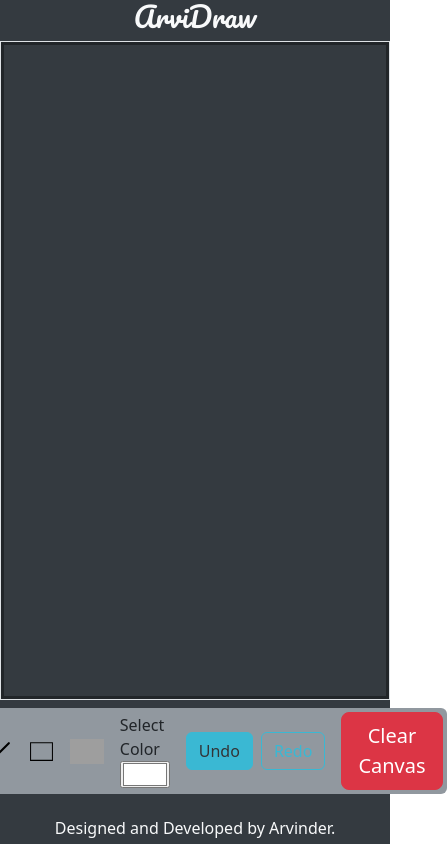
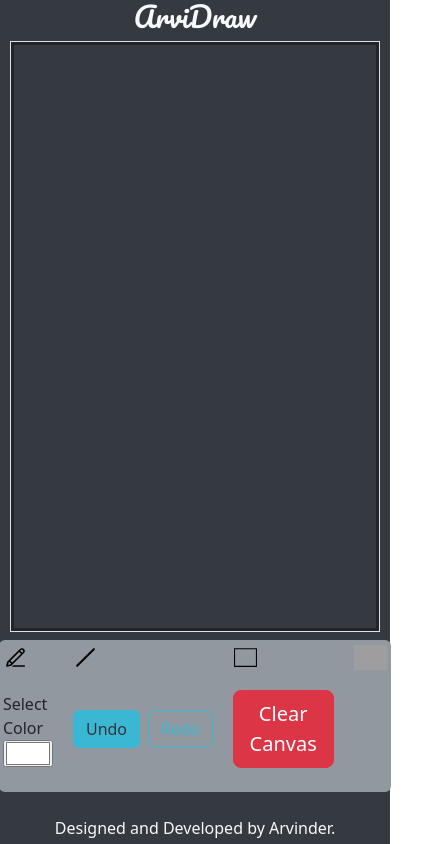
Before and after one commit to arvinder004/ArviDraw, a React (Vite) app: page / in a window 390 px wide. Shown: the whole page, 447 px wide, since content can reach past the window. Built offline with nearby package versions, Linux system fonts and the light colour scheme; grey boxes are pictures that could not be loaded.

Commit message:
added media queries

```diff
--- a/src/App.css
+++ b/src/App.css
@@ -1,6 +1,6 @@
 @import url('https://fonts.googleapis.com/css2?family=Pacifico&display=swap');
 
-#root{
+#root {
   margin: 0;
   padding: 0;
   background-color: #343a40;
@@ -16,21 +16,81 @@
   font-style: normal;
 }
 
-.canvas-box{
+.canvas-box {
   width: 100vw;
   height: 78vh;
 }
 
-.logo{
+.logo {
   height: 25px;
 }
 
-.adjust{
+.adjust {
+  display: flex;
+  align-items: center;
+  justify-content: center;
+  gap: 20px;
   max-height: fit-content;
   max-width: fit-content;
   background-color: #91989f;
 }
 
-.radio-input{
+.radio-input {
   display: none;
 }
+
+@media (max-width: 768px) {
+
+  #pencil {
+    grid-area: pencil;
+  }
+
+  #line {
+    grid-area: line;
+  }
+
+  #rect {
+    grid-area: rect;
+  }
+
+  #eraser {
+    grid-area: eraser;
+  }
+
+  #color {
+    grid-area: color;
+  }
+
+  #undo {
+    grid-area: undo;
+  }
+
+  #redo {
+    grid-area: redo;
+  }
+
+  #clear {
+    grid-area: clear;
+  }
+
+  .canvas-box {
+    width: 95%;
+    height: 70vh;
+  }
+
+  .logo{
+    margin: 0;
+    padding: 0;
+  }
+
+  .adjust {
+    max-width: fit-content;
+    height: 20vh;
+    display: grid;
+    grid-template-areas: 'pencil line rect eraser'
+      'color undo redo clear'
+      'color undo redo clear';
+
+
+  }
+}
--- a/src/App.jsx
+++ b/src/App.jsx
@@ -60,19 +60,19 @@ const App = () => {
             tool={tool}
           />
         </div>
-        <div className='p-1 m-2 d-flex align-items-center justify-content-center gap-3 rounded adjust'>
+        <div className='p-1 m-2 rounded adjust'>
 
-          <div className="d-flex gap-3 align-items-center">
+          <div className="d-flex align-items-center">
             <label htmlFor="pencil"><img src='./images/pencil.svg' alt="" className='logo' /></label>
             <input type="radio" className="radio-input" name="tool" id="pencil" value="pencil" checked={tool == "pencil"} onChange={(e) => setTool(e.target.value)} />
           </div>
 
-          <div className="d-flex gap-3 align-items-center">
+          <div className="d-flex align-items-center">
             <label htmlFor="line"><img src='./images/line.svg' alt="" className='logo' /></label>
             <input type="radio" className="radio-input" name="tool" id="line" value="line" checked={tool == "line"} onChange={(e) => setTool(e.target.value)}  />
           </div>
 
-          <div className="d-flex gap-3 align-items-center">
+          <div className="d-flex align-items-center">
             <label htmlFor="rect"><img src='./images/rect.svg' alt="" className='logo' /></label>
             <input type="radio" className="radio-input" name="tool" id="rect" value="rect" checked={tool == "rect"} onChange={(e) => setTool(e.target.value)} />
           </div>
@@ -82,7 +82,7 @@ const App = () => {
             <input type="radio" className="radio-input" name="tool" id="circle" value="circle" checked={tool == "circle"} onChange={(e) => setTool(e.target.value)} />
           </div> */}
 
-          <div className="d-flex gap-3 align-items-center">
+          <div className="d-flex align-items-center">
             <label htmlFor="eraser"><img src='./images/eraser.svg' alt="" className='logo' /></label>
             <input type="radio" className="radio-input" name="tool" id="eraser" value="eraser" checked={tool == "eraser"} onChange={(e) => setTool(e.target.value)} />
           </div>
@@ -93,12 +93,12 @@ const App = () => {
           </div>
 
           <div className='d-flex gap-2 align-items-center'>
-            <button className='btn btn-info ' disabled={elements.length == 0} onClick={undo}>Undo</button>
-            <button className='btn btn-outline-info' disabled={history.length < 1} onClick={redo}>Redo</button>
+            <button className='btn btn-info ' id='undo' disabled={elements.length == 0} onClick={undo}>Undo</button>
+            <button className='btn btn-outline-info' id='redo' disabled={history.length < 1} onClick={redo}>Redo</button>
           </div>
 
           <div>
-            <button className='btn btn-danger btn-lg' onClick={handleClearCanvas}>Clear Canvas</button>
+            <button className='btn btn-danger btn-lg' id='clear' onClick={handleClearCanvas}>Clear Canvas</button>
           </div>
 
         </div>
--- a/src/board/index.jsx
+++ b/src/board/index.jsx
@@ -306,20 +306,20 @@ const Board = ({ canvasRef, ctxRef, elements, setElements, tool, color }) => {
         ctxRef.current.strokeStyle = color;
     }, [color]);
 
-    // useEffect(() => {
-    //     const resizeCanvas = () => {
-    //         const canvas = canvasRef.current;
-    //         if (canvas) {
-    //             canvas.width = window.innerWidth * 0.8; // Adjust width to 80% of screen width
-    //             canvas.height = window.innerHeight * 0.6; // Adjust height to 60% of screen height
-    //         }
-    //     };
+    useEffect(() => {
+        const resizeCanvas = () => {
+            const canvas = canvasRef.current;
+            if (canvas) {
+                canvas.width = window.innerWidth * 2; // Adjust width to 80% of screen width
+                canvas.height = window.innerHeight * 2; // Adjust height to 60% of screen height
+            }
+        };
 
-    //     window.addEventListener('resize', resizeCanvas);
-    //     resizeCanvas();
+        window.addEventListener('resize', resizeCanvas);
+        resizeCanvas();
 
-    //     return () => window.removeEventListener('resize', resizeCanvas);
-    // }, []);
+        return () => window.removeEventListener('resize', resizeCanvas);
+    }, []);
 
     useLayoutEffect(() => {
         const roughCanvas = rough.canvas(canvasRef.current);
```
